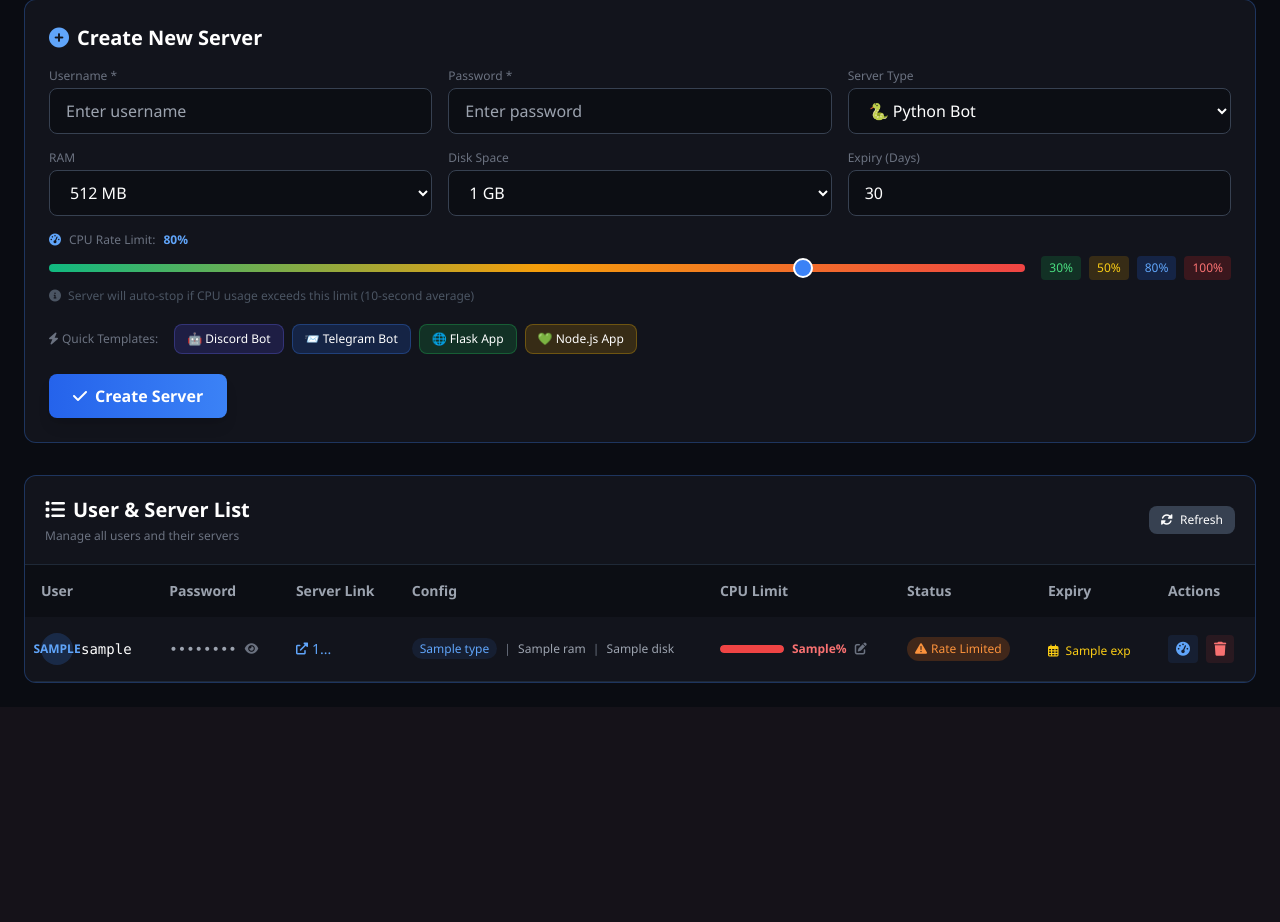
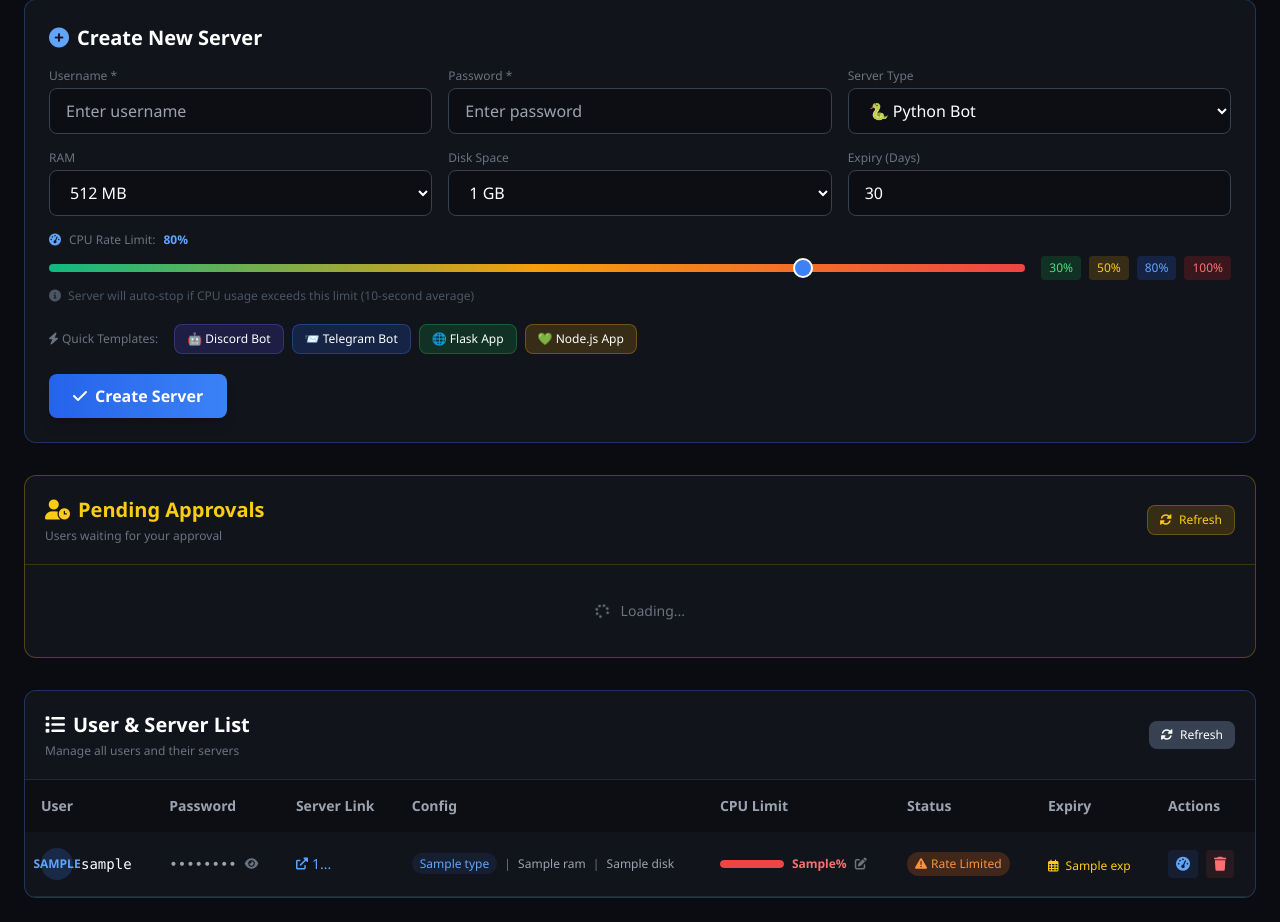
Before and after one commit to u498229-hash/UZAIR-MD-BOT-HOSTING-, a Flask app: template templates/admin.html in a window 1280 px wide. Shown: the part 236-1158 px from the top of the page. Before the commit the page ends 919 px from the top, so only its background shows below. Run offline with Flask 3, Linux system fonts and the light colour scheme; the template is opened without the code that fills it: most values are stand-ins (such as "Sample title", 1, 10 or a date in 2020); some libraries are stand-ins or nearby versions.

Commit message:
Add files via upload

```diff
--- a/templates/admin.html
+++ b/templates/admin.html
@@ -216,6 +216,25 @@
                 class="mt-5 bg-gradient-to-r from-blue-600 to-blue-500 hover:from-blue-500 hover:to-blue-600 px-6 py-2.5 rounded-lg font-bold transition transform hover:scale-105 flex items-center gap-2 shadow-lg">
                 <i class="fas fa-check"></i> Create Server
             </button>
+        </div>
+
+
+        <!-- Pending Users Section -->
+        <div class="bg-[#12141c] rounded-xl border border-yellow-500/30 overflow-hidden mb-8" id="pendingSection">
+            <div class="p-5 border-b border-yellow-500/20 flex justify-between items-center">
+                <div>
+                    <h2 class="text-xl font-bold text-yellow-400"><i class="fas fa-user-clock mr-2"></i>Pending Approvals</h2>
+                    <p class="text-gray-500 text-xs mt-1">Users waiting for your approval</p>
+                </div>
+                <button onclick="loadPending()" class="bg-yellow-600/20 hover:bg-yellow-600/40 border border-yellow-500/30 text-yellow-400 px-3 py-1.5 rounded-lg text-xs transition">
+                    <i class="fas fa-sync-alt mr-1"></i> Refresh
+                </button>
+            </div>
+            <div class="p-5" id="pendingList">
+                <div class="text-center text-gray-500 text-sm py-4">
+                    <i class="fas fa-spinner fa-spin mr-2"></i> Loading...
+                </div>
+            </div>
         </div>
 
         <!-- Users & Servers List -->
@@ -620,5 +639,56 @@
             }
         });
     </script>
+
+    <script>
+    async function loadPending() {
+        const res = await fetch('/admin/pending');
+        const data = await res.json();
+        const list = document.getElementById('pendingList');
+        if (!data.pending || data.pending.length === 0) {
+            list.innerHTML = '<div class="text-center text-gray-500 text-sm py-4"><i class="fas fa-check-circle text-green-400 mr-2"></i>No pending users</div>';
+            return;
+        }
+        list.innerHTML = data.pending.map(u => `
+            <div class="flex items-center justify-between bg-[#0c0e14] rounded-lg p-4 mb-3 border border-yellow-500/20">
+                <div>
+                    <p class="font-bold text-white"><i class="fas fa-user mr-2 text-yellow-400"></i>${u.username}</p>
+                    <p class="text-gray-500 text-xs mt-1"><i class="fas fa-clock mr-1"></i>Registered: ${u.registered}</p>
+                </div>
+                <div class="flex gap-2">
+                    <button onclick="approveUser('${u.username}')"
+                        class="bg-green-600 hover:bg-green-500 text-white px-4 py-2 rounded-lg text-xs font-bold transition">
+                        <i class="fas fa-check mr-1"></i> Approve
+                    </button>
+                    <button onclick="rejectUser('${u.username}')"
+                        class="bg-red-600 hover:bg-red-500 text-white px-4 py-2 rounded-lg text-xs font-bold transition">
+                        <i class="fas fa-times mr-1"></i> Reject
+                    </button>
+                </div>
+            </div>
+        `).join('');
+    }
+
+    async function approveUser(username) {
+        if (!confirm('Approve ' + username + '? A server will be created for them.')) return;
+        const res = await fetch('/admin/approve/' + username, {method: 'POST'});
+        const data = await res.json();
+        alert(data.message);
+        loadPending();
+        setTimeout(() => location.reload(), 1000);
+    }
+
+    async function rejectUser(username) {
+        if (!confirm('Reject ' + username + '?')) return;
+        const res = await fetch('/admin/reject/' + username, {method: 'POST'});
+        const data = await res.json();
+        alert(data.message);
+        loadPending();
+    }
+
+    // Load pending on page load
+    loadPending();
+    </script>
+
 </body>
 </html>
```
